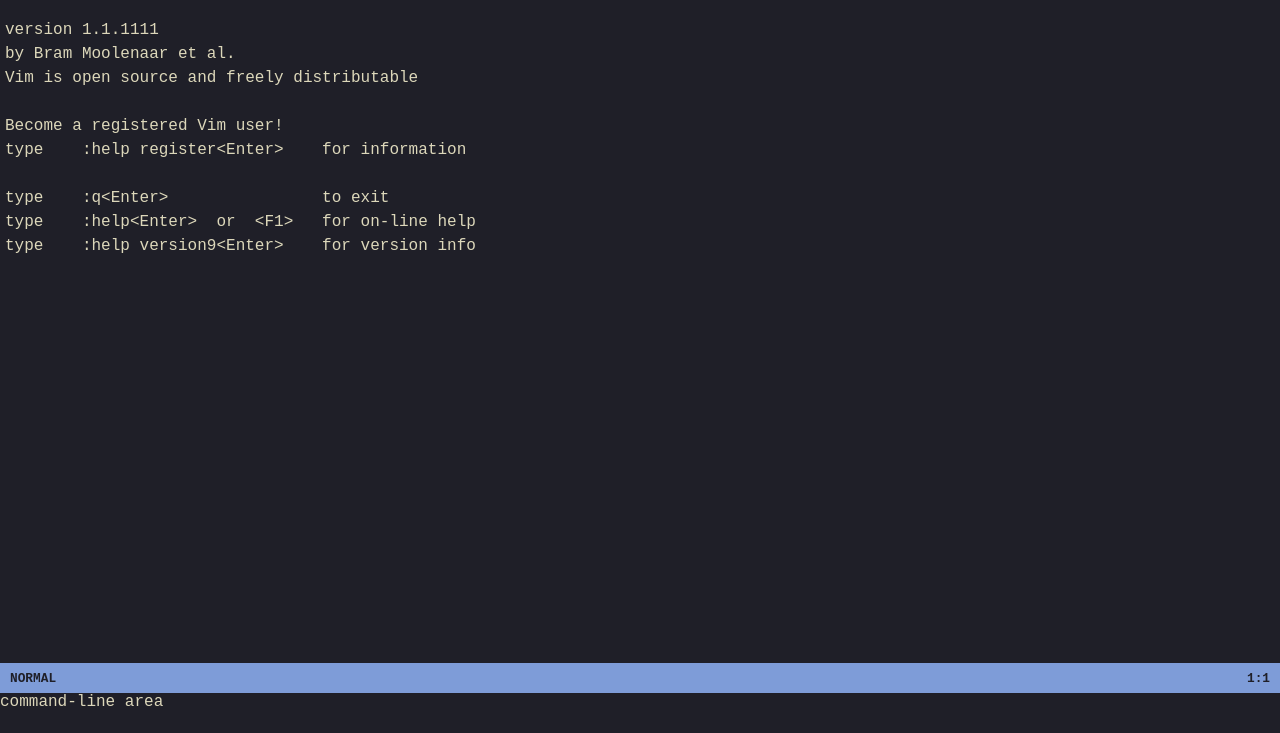
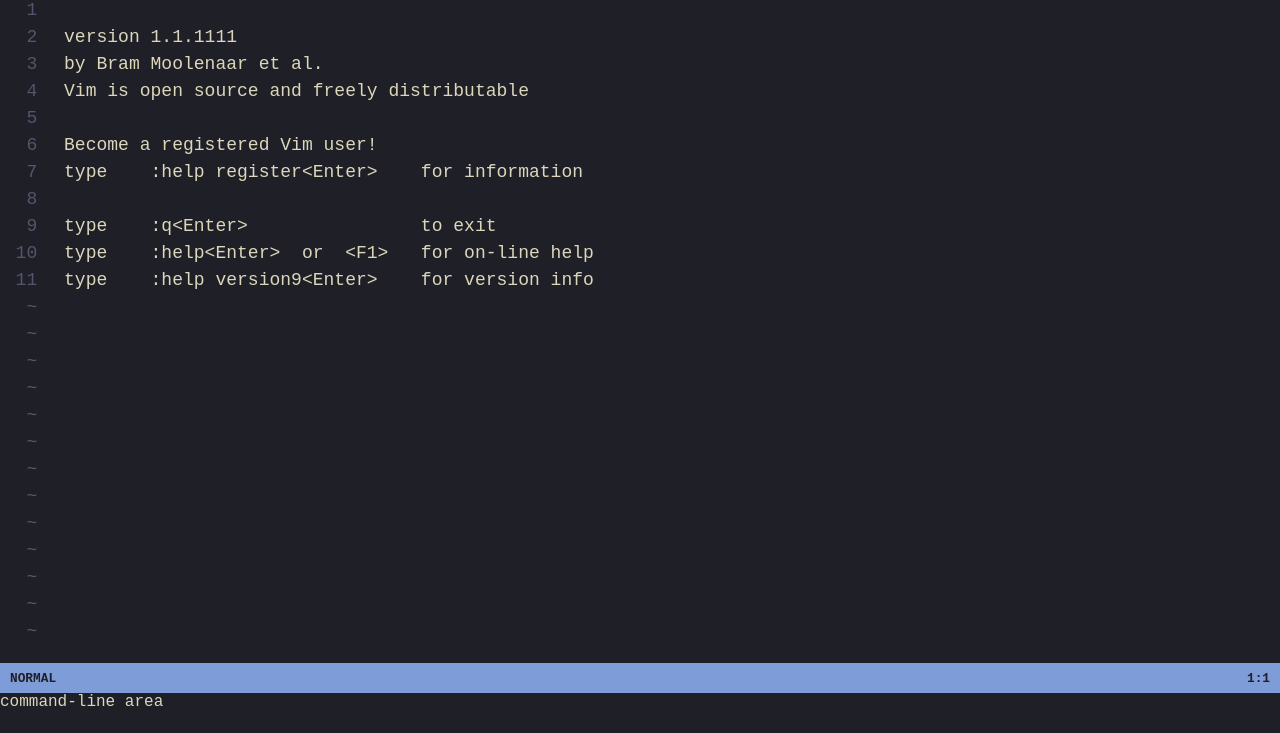
Before and after one commit to yumz24/browser-vim, a plain HTML site: page index.html in a window 1280 px wide. Shown: the part 67-800 px from the top of the page. Drawn offline with Linux system fonts and the light colour scheme.

Commit message:
feat: 行番号表示の高度化とVim互換オプションの実装
- number/relativenumber/hybrid モードを切り替える getLineNumberText 関数を追加
- エディタの高さから表示行数(minRows)を自動算出するロジックを実装
- 行番号の左側に foldcolumn (折りたたみカラム) を追加
- active-line/active-number による現在行の視覚的強調を実装
- ウィンドウのリサイズに合わせて描画を更新するイベントリスナーを追加

```diff
--- a/css/style.css
+++ b/css/style.css
@@ -56,15 +56,50 @@
 
 #editor {
   height: 100%;
-  overflow-y: auto;
-  font-size: 16px;
+  overflow-y: hidden;
+  overflow-x: hidden;
+  font-size: 18px;
   line-height: 1.5;
 }
+#ditor::-webkit-scrollbar {
+  display: none;
+}
+#editor {
+  -ms-overflow-style: none;  /* IE, Edge */
+  scrollbar-width: none;     /* Firefox */
+}
+/* 行全体のスタイル */
+.line {
+  display: flex;       /* 番号と本文を横並びに */
+  white-space: pre;    /* 空白を維持（typeのインデント用） */
+  min-height: 1.5em;   /* 空行でも高さを確保 */
+  align-items: center; /* 垂直方向の中央揃え（お好みで） */
+  line-height: 1.5;
+}
+/* 行番号エリアのスタイル */
+.line-number {
+  flex-shrink: 0;      /* 横幅を固定 */
+  padding-right: 1rem; /* 文字との間のマージン */
+  text-align: right;   /* 数字を右寄せ */
+  color: #54546d;      /* Kurebi (暗めの色) */
+  user-select: none;   /* コピーされないようにする */
+}
+.fold-column {
+  width: 1.5rem;
+  text-align: center;
+  color: #727169; /* Kurebi */
+  flex-shrink: 0;
+  cursor: pointer;
+}
+.line-number.active-number {
+  color: var(--cursor-bg); /* RoninYellow: 視認性の高い黄色 */
+  font-weight: bold;       /* 少し太くして強調するのもVimらしいです */
+}
 
-.line {
-  white-space: pre;
-  min-height: 1.5em;
-  padding: 0 5px;
+/* 本文エリア（必要であれば） */
+.line-content {
+  flex-grow: 1;
+  min-width: 0;
 }
 
 .line.active-line {
--- a/src/main.js
+++ b/src/main.js
@@ -1,5 +1,5 @@
 /* ==========================================================================
-   1. STATE
+   STATE
    ========================================================================== */
 const state = {
   lines: [
@@ -12,32 +12,126 @@
     "type    :help version9<Enter>    for version info",
   ],
   cursor: { row: 0, col: 0 },
-  mode: 'NORMAL'
+  mode: 'NORMAL',
+  options: {
+    // 0: none, 1: number, 2: relativenumber, 3: hybrid (number + relativenumber)
+    displaynumber: 3,
+    numberwidth: 4,      // 最小の行番号幅は4
+    cursorline: true,    // カレント行の強調
+    foldcolumn: 0,       // 折りたたみカラム 1: 表示, 0: 非表示
+  },
 };
 
 /* ==========================================================================
-   2. RENDERING (表示制御)
+   RENDERING (表示制御)
    ========================================================================== */
+// 一文字分のHTMLを生成する
+function createCharHtml(char, rowIndex, colIndex) {
+  const isCursor = rowIndex === state.cursor.row && colIndex === state.cursor.col;
+  return `<span class="${isCursor ? 'cursor' : ''}">${char}</span>`;
+}
+
+// 一行分の本文(文字+行末カーソル)のHTMLを生成する
+function createLineContentHtml(line, rowIndex) {
+  const isCurrentRow = rowIndex === state.cursor.row;
+  const chars = line.split('');
+  let contentHtml = chars.map((char, colIndex) =>
+    createCharHtml(char, rowIndex, colIndex)
+  ).join('');
+
+  // 行末/空行のカーソル処理
+  if (isCurrentRow && state.cursor.col >= chars.length) {
+    contentHtml += `<span class="cursor">&nbsp;</span>`;
+  }
+
+  return contentHtml;
+}
+
+// 一行当たりの高さを取得する
+function getLineHeight(editor) {
+  const tempLine = document.createElement('div');
+  tempLine.className = 'line';
+  tempLine.innerHTML = '<span class="line-number">~</span>';
+  editor.appendChild(tempLine);
+  const height = tempLine.offsetHeight;
+  editor.removeChild(tempLine);
+  // 万が一取得できなかった場合のフォールバック
+  return height || 24;
+}
+
+// 画面を埋めるために必要な最商業煤を計算
+function calculateMinRows(editor) {
+  const lineHeight = getLineHeight(editor);
+  // エディタの表示可能領域（内寸）を行高さで割る
+  return Math.floor(editor.clientHeight / lineHeight);
+}
+
+// 設定に基づいて表示すべき行番号のテキストを決定する
+function getLineNumberText(rowIndex, state) {
+  const isDataLine = rowIndex < state.lines.length;
+
+  if (!isDataLine) {
+    return "~";
+  }
+
+  const displaynumber = state.options.displaynumber;
+  const actual = rowIndex + 1;
+  const relative = Math.abs(rowIndex - state.cursor.row);
+
+  switch (displaynumber) {
+    case 1: return actual; // number
+    case 2: return relative; // relativenumber (現在行は0)
+    case 3: // hybrid (現在行だけ絶対、他は相対)
+      return (rowIndex === state.cursor.row) ? actual : relative;
+    default: return "";
+  }
+}
+
+// 折りたたみカラムのHTML生成
+function createFoldColumnHtml(state) {
+  if (state.options.foldcolumn <= 0) return "";
+  // TODO: 現時点では見た目だけなので、いずれロジックを実装する
+  return `<span class="fold-column">-</span>`;
+}
+
 function render() {
   const editor = document.getElementById('editor');
 
-  editor.innerHTML = state.lines.map((line, rowIndex) => {
-    const isCurrentRow = rowIndex === state.cursor.row;
-    const chars = line.split('');
+  const minRows = calculateMinRows(editor);
+  const totalLinesToRender = Math.max(state.lines.length, minRows);
 
-    // 文字の描画
-    const charHtml = chars.map((char, colIndex) => {
-      const isCursor = isCurrentRow && colIndex === state.cursor.col;
-      return `<span class="${isCursor ? 'cursor' : ''}">${char}</span>`;
-    }).join('');
+  // 行番号領域を動的に決定する
+  const numWidth = Math.max(state.options.numberwidth, String(totalLinesToRender).length);
 
-    // 行末/空行のカーソル
-    const isEndCursor = isCurrentRow && state.cursor.col >= chars.length;
-    const endCursorHtml = isEndCursor ? `<span class="cursor">&nbsp;</span>` : '';
+  let finalHtml = "";
 
-    return `<div class="line ${isCurrentRow ? 'active-line' : ''}">${charHtml}${endCursorHtml}</div>`;
-  }).join('');
+  for (let i = 0; i < totalLinesToRender; i++) {
+    const isCurrentRow = i === state.cursor.row;
 
+    // 折りたたみカラム
+    const foldHtml = createFoldColumnHtml(state);
+
+    // 行番号テキストの取得
+    const lineNumberContent = getLineNumberText(i, state);
+    const lineNumberHtml = `
+      <span class="line-number ${isCurrentRow ? 'active-number' : ''}"
+            style="width: ${numWidth}rem;">
+        ${lineNumberContent}
+      </span>
+    `.replace(/\s+/g, ' ').trim();
+
+    // データがある行は内容を描画、ない行は空
+    const isDataLine = i < state.lines.length;
+    const contentHtml = isDataLine ? createLineContentHtml(state.lines[i], i) : "";
+
+    finalHtml += `
+      <div class="line ${isCurrentRow && state.options.cursorline ? 'active-line' : ''}">
+        ${foldHtml}${lineNumberHtml}<div class="line-content">${contentHtml}</div>
+      </div>
+    `;
+  }
+
+  editor.innerHTML = finalHtml;
   renderStatusLine();
 }
 
@@ -56,7 +150,7 @@
 }
 
 /* ==========================================================================
-   3. LOGIC (状態操作)
+   LOGIC (状態操作)
    ========================================================================== */
 
 // 移動ロジックの共通化
@@ -120,7 +214,7 @@
 }
 
 /* ==========================================================================
-   4. EVENTS (入り口)
+   EVENTS (入り口)
    ========================================================================== */
 window.addEventListener('keydown', (event) => {
   const key = event.key;
```
